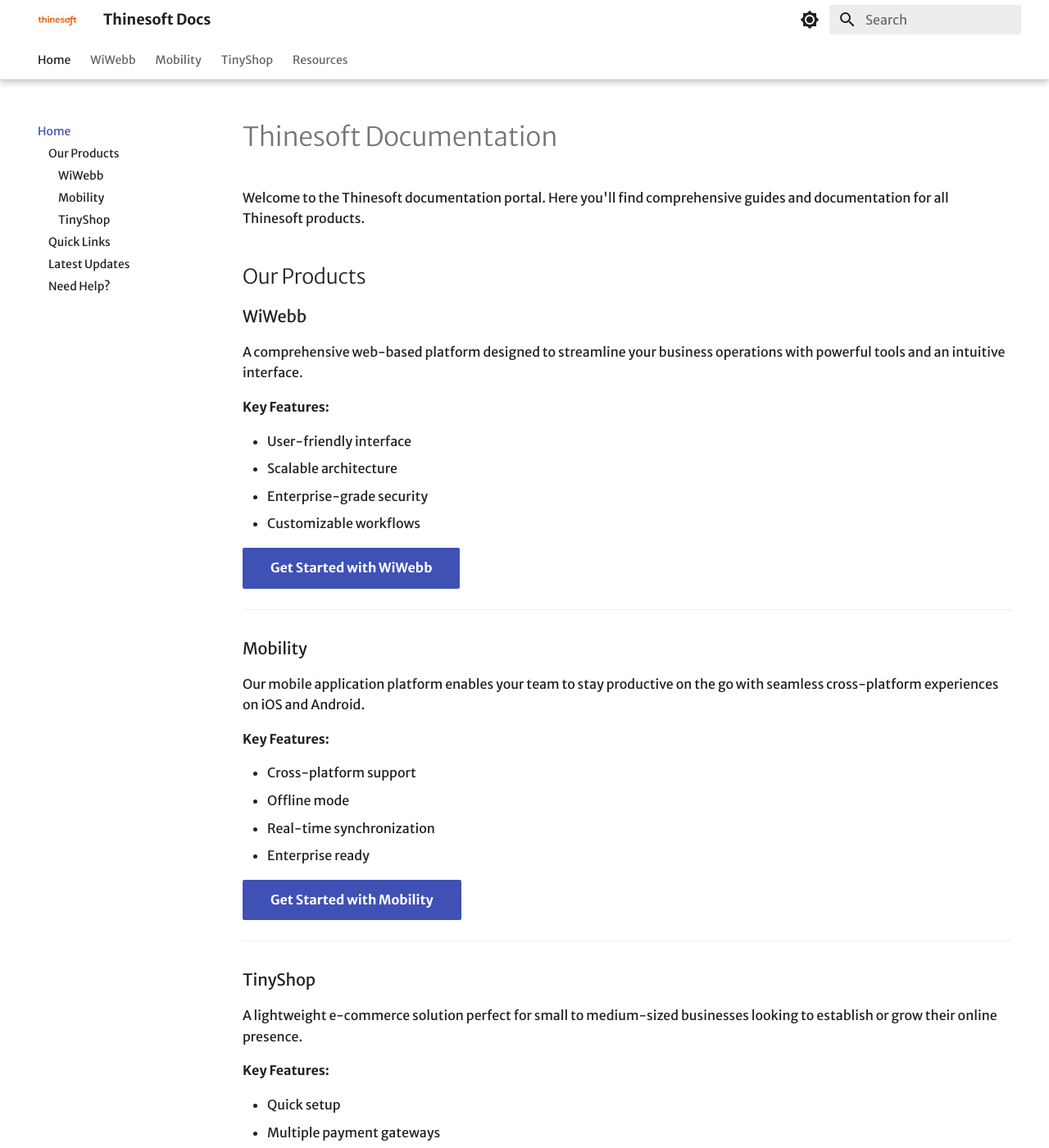
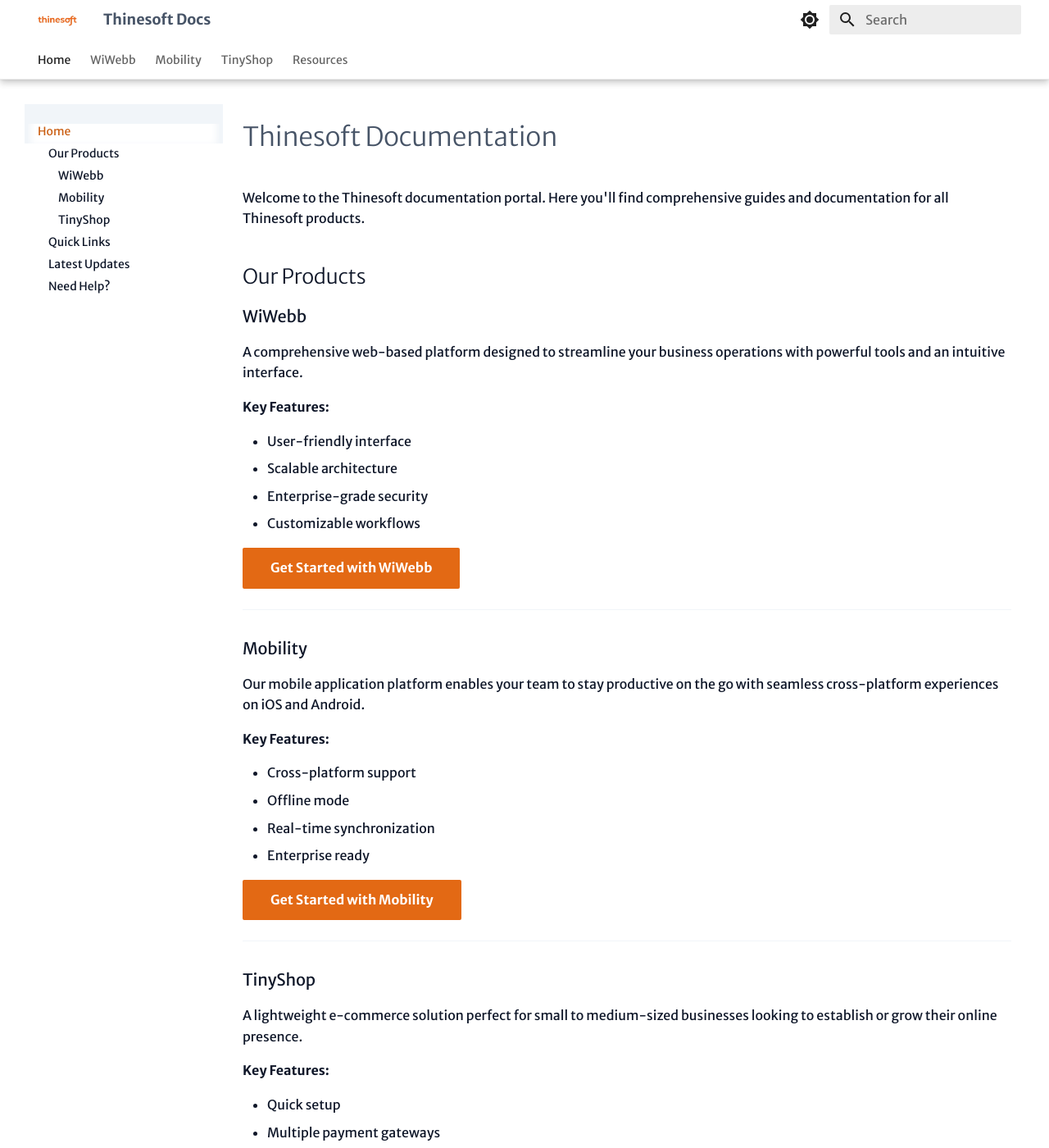
Before and after one commit to Bode683/thinesoft-mkdocs, an MkDocs documentation site: the page built from docs/index.md, in a window 1280 px wide and 1400 px high. Shown: the whole window at 82% size. Built offline with MkDocs 1.6.1 and Material for MkDocs 9.7.7, drawn with Linux system fonts in a browser that asks for light colours; some web fonts are replaced.

Commit message:
add custom branding styles

```diff
--- /dev/null
+++ b/docs/stylesheets/extra.css
@@ -0,0 +1,244 @@
+/**
+ * Custom color scheme matching OpenWISP documentation
+ * Based on OpenWISP's light and dark mode color palettes
+ */
+
+/* ==================== Logo Switching for Light/Dark Mode ==================== */
+/* Light mode - keep logo as-is (orange on white background) */
+[data-md-color-scheme="default"] .md-header__button.md-logo img,
+[data-md-color-scheme="default"] .md-logo img {
+  filter: none;
+}
+
+/* Dark mode - invert logo colors for better visibility on dark background */
+[data-md-color-scheme="slate"] .md-header__button.md-logo img,
+[data-md-color-scheme="slate"] .md-logo img {
+  filter: brightness(0) invert(1);
+  /* This will make the orange text white and the white background transparent/dark */
+}
+
+/* ==================== Light Mode Colors ==================== */
+[data-md-color-scheme="default"] {
+  /* Primary colors - text and backgrounds */
+  --md-default-fg-color: #0f1729;
+  --md-default-bg-color: #ffffff;
+
+  /* Primary accent color (orange) */
+  --md-primary-fg-color: #ffffff;
+  --md-primary-fg-color--light: #f1f5f9;
+  --md-primary-fg-color--dark: #e36914;
+
+  /* Accent color for links and buttons */
+  --md-accent-fg-color: #e36914;
+  --md-accent-fg-color--transparent: rgba(227, 105, 20, 0.1);
+
+  /* Link colors */
+  --md-typeset-a-color: #b15210;
+
+  /* Code blocks */
+  --md-code-bg-color: #F8F8F8;
+  --md-code-fg-color: #0f1729;
+
+  /* Sidebar */
+  --md-default-fg-color--light: #475467;
+  --md-default-fg-color--lighter: rgb(241, 245, 249);
+  --md-default-fg-color--lightest: #f1f5f9;
+
+  /* Admonitions */
+  --md-admonition-bg-color: #f0f9ff;
+  --md-admonition-fg-color: rgba(12, 74, 110, 1);
+
+  /* Current/Active link */
+  --md-typeset-mark-color: rgba(202, 94, 18, 0.1);
+}
+
+/* ==================== Dark Mode Colors ==================== */
+[data-md-color-scheme="slate"] {
+  /* Primary colors - text and backgrounds */
+  --md-default-fg-color: #e0e0e0;
+  --md-default-bg-color: #020614;
+
+  /* Primary accent color (orange) */
+  --md-primary-fg-color: #020614;
+  --md-primary-fg-color--light: rgba(60, 60, 60, 0.5);
+  --md-primary-fg-color--dark: #ef7f2f;
+
+  /* Accent color for links and buttons */
+  --md-accent-fg-color: #ef7f2f;
+  --md-accent-fg-color--transparent: rgba(239, 127, 47, 0.1);
+
+  /* Link colors */
+  --md-typeset-a-color: #ff9d5c;
+
+  /* Code blocks */
+  --md-code-bg-color: #2c2c2c;
+  --md-code-fg-color: #e0e0e0;
+
+  /* Sidebar */
+  --md-default-fg-color--light: #b0b0b0;
+  --md-default-fg-color--lighter: rgba(60, 60, 60, 0.5);
+  --md-default-fg-color--lightest: rgba(60, 60, 60, 0.3);
+
+  /* Admonitions */
+  --md-admonition-bg-color: #2c2c2c;
+  --md-admonition-fg-color: #b0d4ff;
+
+  /* Current/Active link */
+  --md-typeset-mark-color: rgba(238, 127, 49, 0.1);
+}
+
+/* ==================== Link Hover States ==================== */
+/* Light mode link hover */
+[data-md-color-scheme="default"] a:hover {
+  color: #e36914 !important;
+}
+
+[data-md-color-scheme="default"] .md-nav__link:hover {
+  color: #e36914;
+}
+
+[data-md-color-scheme="default"] .md-nav__link--active {
+  color: #ca5e12;
+}
+
+/* Dark mode link hover */
+[data-md-color-scheme="slate"] a:hover {
+  color: #ee7f31 !important;
+}
+
+[data-md-color-scheme="slate"] .md-nav__link:hover {
+  color: #ee7f31;
+}
+
+[data-md-color-scheme="slate"] .md-nav__link--active {
+  color: #ee7f31;
+}
+
+/* ==================== Button Styles ==================== */
+/* Light mode buttons */
+[data-md-color-scheme="default"] .md-button {
+  background-color: #e36914;
+  border-color: #e36914;
+  color: #ffffff;
+}
+
+[data-md-color-scheme="default"] .md-button:hover,
+[data-md-color-scheme="default"] .md-button:focus {
+  background-color: #ca5e11;
+  border-color: #ca5e11;
+  color: #ffffff;
+}
+
+[data-md-color-scheme="default"] .md-button--primary {
+  background-color: #e36914;
+  border-color: #e36914;
+  color: #ffffff;
+}
+
+[data-md-color-scheme="default"] .md-button--primary:hover,
+[data-md-color-scheme="default"] .md-button--primary:focus {
+  background-color: #ca5e11;
+  border-color: #ffffff;
+}
+
+/* Dark mode buttons */
+[data-md-color-scheme="slate"] .md-button {
+  background-color: #ef7f2f;
+  border-color: #ef7f2f;
+  color: #ffffff;
+}
+
+[data-md-color-scheme="slate"] .md-button:hover,
+[data-md-color-scheme="slate"] .md-button:focus {
+  background-color: #ff9d5c;
+  border-color: #ff9d5c;
+  color: #ffffff;
+}
+
+[data-md-color-scheme="slate"] .md-button--primary {
+  background-color: #ef7f2f;
+  border-color: #ef7f2f;
+  color: #ffffff;
+}
+
+[data-md-color-scheme="slate"] .md-button--primary:hover,
+[data-md-color-scheme="slate"] .md-button--primary:focus {
+  background-color: #ff9d5c;
+  border-color: #ff9d5c;
+}
+
+/* ==================== Header Links ==================== */
+/* Light mode header */
+[data-md-color-scheme="default"] .md-header__title,
+[data-md-color-scheme="default"] .md-header__topic {
+  color: #475467;
+}
+
+/* Dark mode header */
+[data-md-color-scheme="slate"] .md-header__title,
+[data-md-color-scheme="slate"] .md-header__topic {
+  color: #b0b0b0;
+}
+
+/* ==================== Sidebar Styling ==================== */
+/* Light mode sidebar */
+[data-md-color-scheme="default"] .md-sidebar {
+  background-color: rgb(241, 245, 249);
+}
+
+/* Dark mode sidebar */
+[data-md-color-scheme="slate"] .md-sidebar {
+  background-color: rgba(60, 60, 60, 0.5);
+}
+
+/* ==================== Downloads/External Links ==================== */
+/* Light mode downloads/external links */
+[data-md-color-scheme="default"] .md-typeset a[href^="http"]::after,
+[data-md-color-scheme="default"] .md-typeset .external-link {
+  color: #1f78d1;
+}
+
+/* Dark mode downloads/external links */
+[data-md-color-scheme="slate"] .md-typeset a[href^="http"]::after,
+[data-md-color-scheme="slate"] .md-typeset .external-link {
+  color: #67b3ff;
+}
+
+/* ==================== Search Highlighting ==================== */
+[data-md-color-scheme="default"] .md-search__input:focus,
+[data-md-color-scheme="default"] .md-search-result__link:hover {
+  background-color: rgba(227, 105, 20, 0.1);
+}
+
+[data-md-color-scheme="slate"] .md-search__input:focus,
+[data-md-color-scheme="slate"] .md-search-result__link:hover {
+  background-color: rgba(239, 127, 47, 0.1);
+}
+
+/* ==================== Table of Contents ==================== */
+[data-md-color-scheme="default"] .md-nav__link--active,
+[data-md-color-scheme="default"] .md-nav__link.md-nav__link--active {
+  color: #ca5e12;
+}
+
+[data-md-color-scheme="slate"] .md-nav__link--active,
+[data-md-color-scheme="slate"] .md-nav__link.md-nav__link--active {
+  color: #ee7f31;
+}
+
+/* ==================== Code Copy Button ==================== */
+[data-md-color-scheme="default"] .md-clipboard {
+  color: #b15210;
+}
+
+[data-md-color-scheme="default"] .md-clipboard:hover {
+  color: #e36914;
+}
+
+[data-md-color-scheme="slate"] .md-clipboard {
+  color: #ff9d5c;
+}
+
+[data-md-color-scheme="slate"] .md-clipboard:hover {
+  color: #ee7f31;
+}
--- a/mkdocs.yml
+++ b/mkdocs.yml
@@ -11,44 +11,44 @@ theme:
   # Professional features for corporate appearance
   features:
     # Navigation enhancements
-    - navigation.instant        # Instant loading for SPA-like experience
-    - navigation.instant.prefetch  # Prefetch pages on hover
-    - navigation.instant.progress  # Progress indicator
-    - navigation.tracking       # Update URL with active anchor
-    - navigation.tabs           # Top-level sections as tabs
-    - navigation.tabs.sticky    # Tabs remain visible when scrolling
-    - navigation.sections       # Render top-level sections as groups
-    - navigation.expand         # Expand all collapsible sections by default
-    - navigation.path           # Breadcrumb navigation
-    - navigation.indexes        # Section index pages
-    - navigation.top            # Back to top button
-    - navigation.footer         # Footer navigation
+    - navigation.instant # Instant loading for SPA-like experience
+    - navigation.instant.prefetch # Prefetch pages on hover
+    - navigation.instant.progress # Progress indicator
+    - navigation.tracking # Update URL with active anchor
+    - navigation.tabs # Top-level sections as tabs
+    - navigation.tabs.sticky # Tabs remain visible when scrolling
+    - navigation.sections # Render top-level sections as groups
+    - navigation.expand # Expand all collapsible sections by default
+    - navigation.path # Breadcrumb navigation
+    - navigation.indexes # Section index pages
+    - navigation.top # Back to top button
+    - navigation.footer # Footer navigation
 
     # Search enhancements
-    - search.suggest            # Search suggestions
-    - search.highlight          # Highlight search terms in results
-    - search.share              # Share search results
+    - search.suggest # Search suggestions
+    - search.highlight # Highlight search terms in results
+    - search.share # Share search results
 
     # Header behavior
-    - header.autohide           # Hide header when scrolling down
+    - header.autohide # Hide header when scrolling down
 
     # Content features
-    - content.code.copy         # Copy button for code blocks
-    - content.code.annotate     # Annotations in code blocks
-    - content.tabs.link         # Link content tabs across pages
-    - content.tooltips          # Improved tooltips
+    - content.code.copy # Copy button for code blocks
+    - content.code.annotate # Annotations in code blocks
+    - content.tabs.link # Link content tabs across pages
+    - content.tooltips # Improved tooltips
 
     # Table of contents
-    - toc.follow                # TOC follows scroll position
-    - toc.integrate             # Integrate TOC into navigation
+    - toc.follow # TOC follows scroll position
+    - toc.integrate # Integrate TOC into navigation
 
-  # Professional color palette matching Thinesoft branding
+  # Professional color palette matching thinesoft branding
   palette:
     # Light Mode - Clean and professional with subtle navbar
     - media: "(prefers-color-scheme: light)"
       scheme: default
-      primary: white             # Clean white navbar for professional look
-      accent: deep orange        # Deep orange for links, active states, brand consistency
+      primary: white # Clean white navbar for professional look
+      # Note: Custom orange colors defined in extra.css to match thinesoft
       toggle:
         icon: material/brightness-7
         name: Switch to dark mode
@@ -56,8 +56,8 @@ theme:
     # Dark Mode - Subtle dark navbar with orange accents
     - media: "(prefers-color-scheme: dark)"
       scheme: slate
-      primary: black             # Dark navbar compatible with slate background
-      accent: deep orange        # Deep orange for links, active states, brand consistency
+      primary: black # Dark navbar compatible with slate background
+      # Note: Custom orange colors defined in extra.css to match brand colors
       toggle:
         icon: material/brightness-4
         name: Switch to light mode
@@ -84,6 +84,9 @@ markdown_extensions:
   - admonition
   - pymdownx.details
 
+extra_css:
+  - stylesheets/extra.css
+
 extra:
   social:
     - icon: fontawesome/brands/youtube
@@ -108,24 +111,24 @@ copyright: Copyright &copy; 2025 Thinesoft
 nav:
   - Home: index.md
   - WiWebb:
-    - Overview: wiwebb/index.md
-    - Getting Started: wiwebb/getting-started.md
-    - User Guide:
-      - Overview: wiwebb/user-guide/overview.md
-      - Features: wiwebb/user-guide/features.md
-    - API Reference: wiwebb/api-reference.md
+      - Overview: wiwebb/index.md
+      - Getting Started: wiwebb/getting-started.md
+      - User Guide:
+          - Overview: wiwebb/user-guide/overview.md
+          - Features: wiwebb/user-guide/features.md
+      - API Reference: wiwebb/api-reference.md
   - Mobility:
-    - Overview: mobility/index.md
-    - Installation: mobility/installation.md
-    - Features: mobility/features.md
-    - Configuration: mobility/configuration.md
-    - User Guide: mobility/user-guide.md
-    - API Reference: mobility/api-reference.md
+      - Overview: mobility/index.md
+      - Installation: mobility/installation.md
+      - Features: mobility/features.md
+      - Configuration: mobility/configuration.md
+      - User Guide: mobility/user-guide.md
+      - API Reference: mobility/api-reference.md
   - TinyShop:
-    - Overview: tinyshop/index.md
-    - Setup Guide: tinyshop/setup.md
-    - User Guide: tinyshop/user-guide.md
-    - Configuration: tinyshop/configuration.md
+      - Overview: tinyshop/index.md
+      - Setup Guide: tinyshop/setup.md
+      - User Guide: tinyshop/user-guide.md
+      - Configuration: tinyshop/configuration.md
   - Resources:
-    - Support: shared/support.md
-    - About Thinesoft: shared/about.md
+      - Support: shared/support.md
+      - About Thinesoft: shared/about.md
```
Also changed, not shown: 1 other file.
